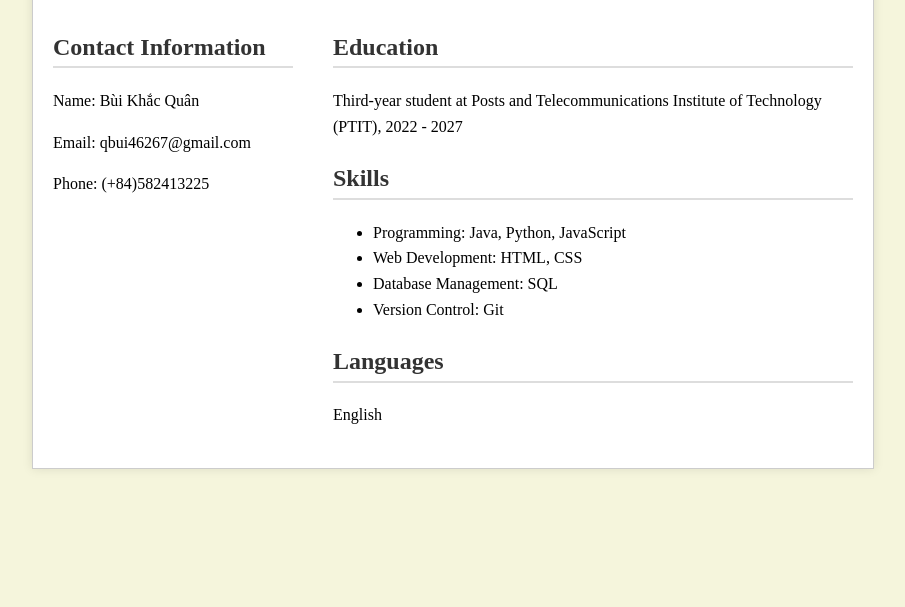
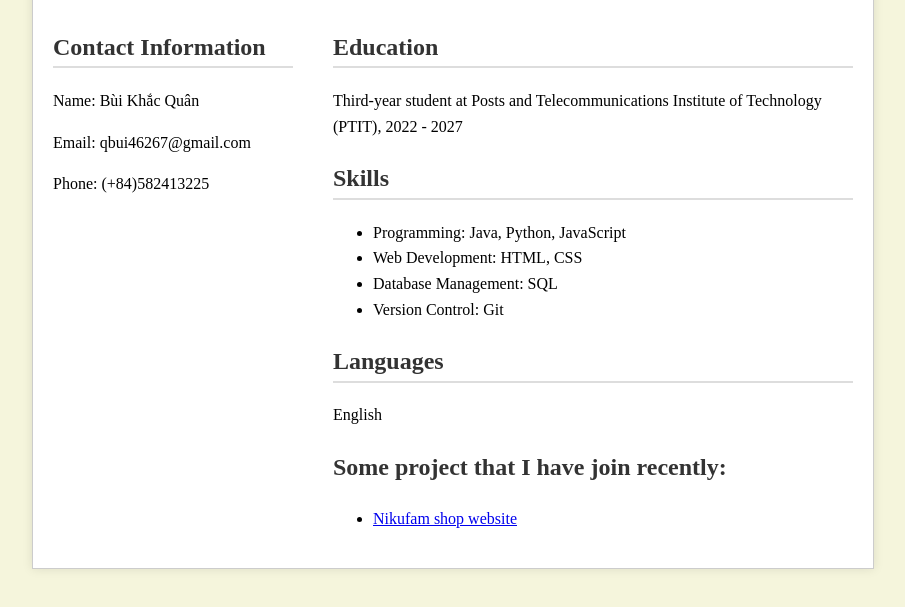
Before and after one commit to platsaver/testing, a plain HTML site: page index.html in a window 1280 px wide. Shown: the part 115-722 px from the top of the page, without its empty margins (187-1092 px from the left). Drawn offline with Linux system fonts and the light colour scheme.

Commit message:
Update index.html

```diff
--- a/index.html
+++ b/index.html
@@ -68,6 +68,12 @@
                 <h2>Languages</h2>
                 <p>English</p>
             </div>
+            <div>
+                <h2>Some project that I have join recently:</h2>
+                <ul>
+                    <li><a href="nikufam.shop">Nikufam shop website</a></li>
+                </ul>
+            </div>
         </div>
         <div style="clear: both;"></div>
     </div>
```
